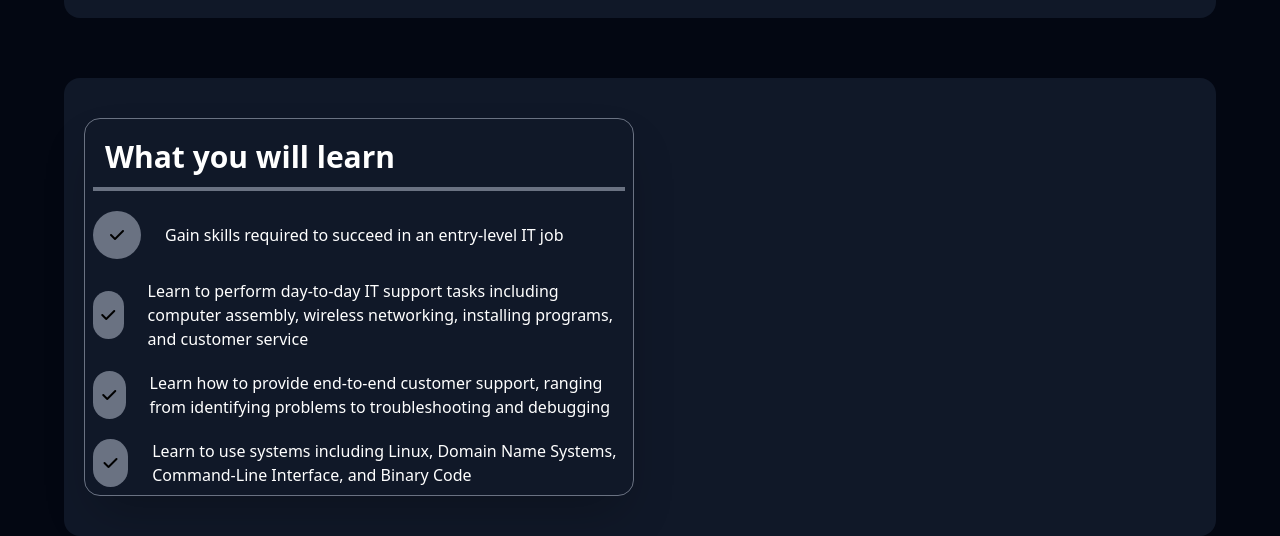
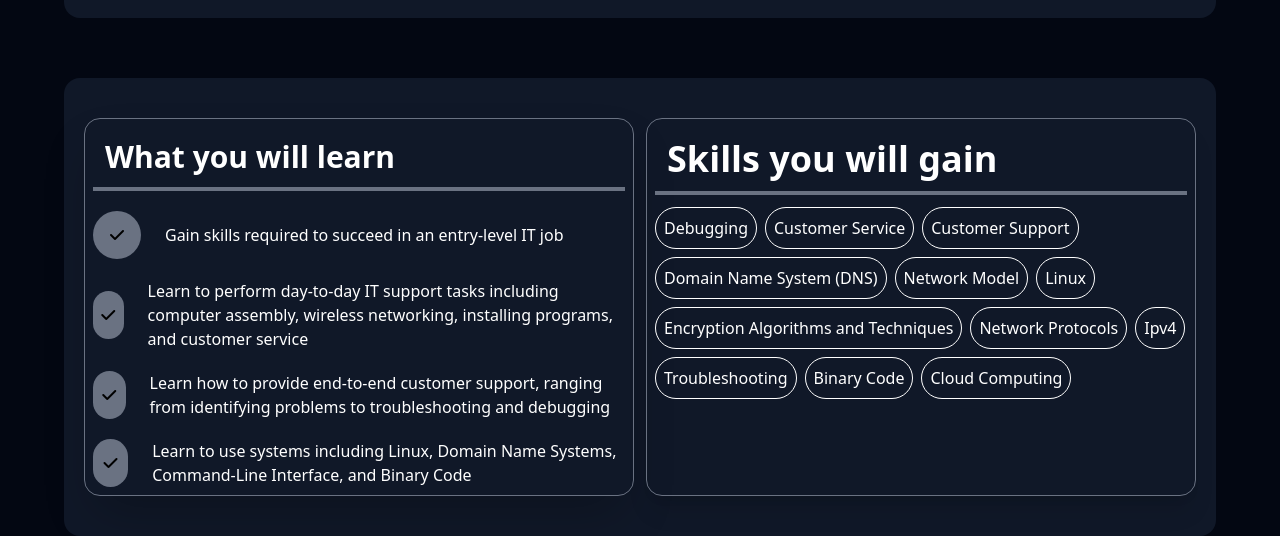
Before and after one commit to pervezmia/Tailwind-Assignment, a website built with Vite: page index.html in a window 1280 px wide. Shown: the part 926-1462 px from the top of the page. Built offline with nearby package versions, Linux system fonts and the light colour scheme; files whose address does not match are found by name.

Commit message:
Skills you will gain

```diff
--- a/index.html
+++ b/index.html
@@ -115,6 +115,34 @@
             </div>
 
 
+            <div class="col-span-6 border border-[#f0e4e4] dark:border-gray-500 shadow-xl p-2 rounded-2xl ">
+                <div class="flex items-center justify-center">
+                    <img src="image/IT-Socil.png" class="" alt="">
+                </div>
+
+
+                <h1 class="md:text-4xl dark:text-white font-bold p-3 border-b-2 dark:border-gray-500 md:border-b-4 border-[#F9CCC7]">Skills you will gain </h1>
+
+                <div class="flex flex-wrap gap-2 py-3 dark:text-white">
+                    <p class="border p-2 text-center rounded-full">Debugging</p>
+                    <p class="border p-2 text-center rounded-full">Customer Service</p>
+                    <p class="border p-2 text-center rounded-full">Customer Support</p>
+                    <p class="border p-2 text-center rounded-full">Domain Name System (DNS)</p>
+                    <p class="border p-2 text-center rounded-full">Network Model</p>
+                    <p class="border p-2 text-center rounded-full">Linux</p>
+                    <p class="border p-2 text-center rounded-full">Encryption Algorithms and Techniques</p>
+                    <p class="border p-2 text-center rounded-full">Network Protocols</p>
+                    <p class="border p-2 text-center rounded-full">Ipv4</p>
+                    <p class="border p-2 text-center rounded-full">Troubleshooting</p>
+                    <p class="border p-2 text-center rounded-full">Binary Code</p>
+                    <p class="border p-2 text-center rounded-full">Cloud Computing</p>
+                </div>
+            </div>
+
+
+
+
+
 
         </div>
     </section>
```
